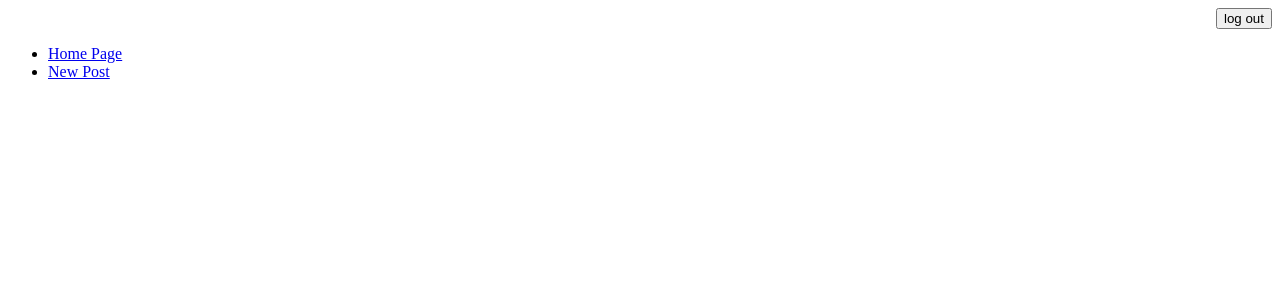
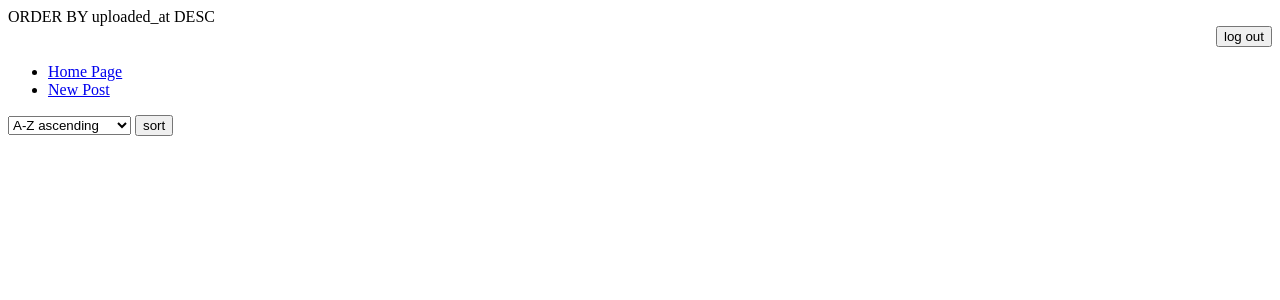
Before and after one commit to Popilokers/Final-Project-Webdev-Term2, a PHP site: page / in a window 1280 px wide. Shown: the top 300 px of the page. Run offline with PHP 8.4, Linux system fonts and the light colour scheme; the visitor is signed in with stand-in values (Sample User, id 1); data that the repository does not hold is empty.

Commit message:
sort implementation

```diff
--- a/SignIn.php
+++ b/SignIn.php
@@ -1,5 +1,6 @@
 <?php
 
+// resets session values when "log out"
 session_start();
 if(isset($_SESSION['is_loggedin'])){
     $_SESSION['is_loggedin'] = false;
--- a/edit.php
+++ b/edit.php
@@ -15,6 +15,7 @@ $post_id = "";
 $query = "";
 $row = [];
 
+// determines if user is making a new post or editing an existing post
 if (isset($_GET['post_id'])) {
     $mode = "edit";
     $post_id = filter_input(INPUT_GET, 'post_id', FILTER_SANITIZE_NUMBER_INT);
@@ -25,7 +26,7 @@ if (isset($_GET['post_id'])) {
 
     $query = "UPDATE posts SET title = :title, caption = :caption, category_id = :category_id WHERE post_id = :post_id";
 } else {
-    $mode = "newPost";
+    // new post
     $query = "INSERT INTO posts(title, caption, category_id, image)
               VALUES (:title, :caption, :category_id, :image)";
 }
@@ -113,10 +114,13 @@ if ($_SERVER['REQUEST_METHOD'] === 'POST') {
     </nav>
     <form action="#" method="post"  enctype="multipart/form-data">
         <fieldset>
+
             <label>Title</label>
             <br>
+            <!-- sets the values of the post when editing -->
             <?php if($mode == "edit"):?>
                 <input type="text" name="title" value="<?= htmlspecialchars($row['title'], ENT_QUOTES) ?>"/>
+            <!-- shows form fields when new post-->
             <?php else:?>
                 <input type="text" name="title"/>
             <?php endif ?>
--- a/index.php
+++ b/index.php
@@ -1,22 +1,23 @@
 <?php
-
-require_once('connect.php');
 
 session_start();
 
-$query = "SELECT * FROM posts ORDER BY updated_at DESC";
-$statement = $db->prepare($query);
-
-if($statement->execute()){
-    //i have no clue why but this needs to be in an if statement for the code to work
-    // $statement->execute(); does not work
-}
-
+//redirects user to log in page is not logged in
 if(!isset($_SESSION['is_loggedin']) || $_SESSION['is_loggedin'] == false){
     header('Location: SignIn.php');
 }
 
+require_once('connect.php');
 
+
+
+$sort = isset($_POST['sort']) ? $_POST['sort'] : "ORDER BY uploaded_at DESC";
+
+
+
+
+
+echo $sort;
 ?>
 
 <!DOCTYPE html>
@@ -28,24 +29,48 @@ if(!isset($_SESSION['is_loggedin']) || $_SESSION['is_loggedin'] == false){
 </head>
 <body>
 
+        <!-- logs out the user -->
         <form method="post" action="SignIn.php" style="text-align: right;">
-
-
             <button onclick=logout()>log out</button>
         </form>
+
+        <!-- accessible pages -->
         <nav>
             <ul>
                 <li><a href="index.php">Home Page</a> </li>
+
+                <!-- checks for authority -->
                 <?php if($_SESSION['account_type'] == "admin"):?>
                     <li><a href="edit.php">New Post</a></li>
                 <?php endif?>
             </ul>
 
         </nav>
+
+        <form action="index.php" method="post">
+            <select name="sort">
+                <option value="ORDER BY title ASC">A-Z ascending</option>
+                <option  value="ORDER BY title DESC">A-Z descending</option>
+                <option  value="ORDER BY uploaded_at ASC">Date ascending</option>
+                <option  value="ORDER BY uploaded_at DESC">Date descending</option>
+            </select>
+            <button type="submit">sort</button>
+        </form>
+
+        <?php
+        $query = "SELECT * FROM posts " . $sort;
+        $statement = $db->prepare($query);
+        if($statement->execute()){
+}
+        ?>
         <div id="post_list">
             <?php while($row = $statement->fetch()):?>
                 <div class="post" style="border: black solid 2px; padding: 5px">
+
+                    <!-- linked to focused post -->
                     <h2><a href="post.php?id=<?=$row['post_id']?>"><?=$row['title']?></a></h2>
+
+                    <!-- checks for authority -->
                     <?php if($_SESSION['account_type'] == "admin"):?>
                         <p><a href="edit.php?post_id=<?=$row['post_id']?>">edit</a></p>
                     <?php endif ?>
```
Also changed, not shown: accountVerify.php (+3 -6 lines), 1 other file.
